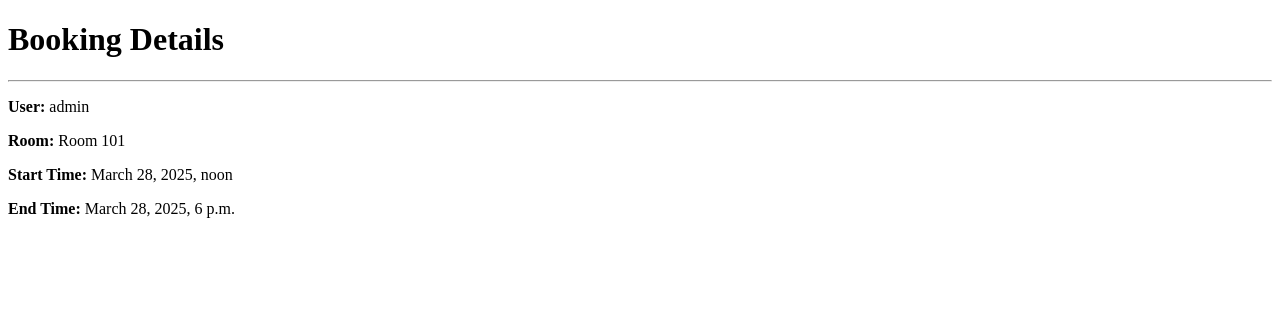
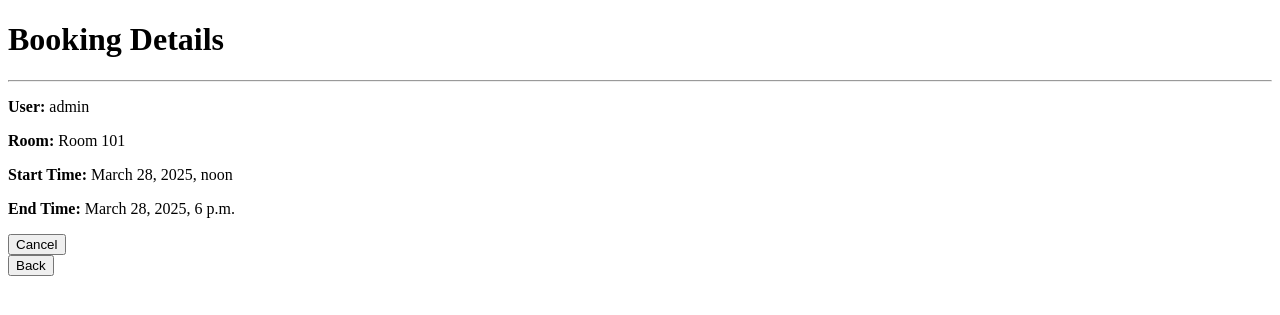
Before and after one commit to Ashley-Wilson1/QuickBook, a Django app: page /booking/4 in a window 1280 px wide. Shown: the top 315 px of the page. Run offline with Django 5.2, Linux system fonts and the light colour scheme; data comes from the database, SQL or seed files in the repository; both versions use the stored data as it was after the commit.

Commit message:
Added back and cancel booking buttons

```diff
--- a/room_booking_system/room_booking/templates/booking_details.html
+++ b/room_booking_system/room_booking/templates/booking_details.html
@@ -22,5 +22,10 @@
     <p><strong>Room:</strong> Room {{ object.room.number }}</p>
     <p><strong>Start Time:</strong> {{ object.start_datetime }}</p>
     <p><strong>End Time:</strong> {{ object.end_datetime }}</p>
+    <form action="{% url 'cancel_booking' object.id %}" method="post">
+        {% csrf_token %}
+        <button type="submit">Cancel</button>
+    </form>
+    <a href ="{% url 'dashboard' %}"><button>Back</button></a>
 </body>
 </html>
--- a/room_booking_system/room_booking/urls.py
+++ b/room_booking_system/room_booking/urls.py
@@ -1,7 +1,8 @@
 from django.urls import path
-from .views import BookingList, BookingDetailView
+from .views import BookingList, BookingDetailView, cancel_booking
 
 urlpatterns = [
     path('',BookingList.as_view(),name="dashboard"),
     path('booking/<int:pk>', BookingDetailView.as_view(), name = "booking-detail"),
+    path('cancel/<int:booking_id>/', cancel_booking, name='cancel_booking'),
 ]
--- a/room_booking_system/room_booking/views.py
+++ b/room_booking_system/room_booking/views.py
@@ -1,4 +1,4 @@
-from django.shortcuts import render
+from django.shortcuts import get_object_or_404, redirect, render
 from django.views.generic import ListView, FormView,DetailView
 from .models import Room, RoomBooking
 
@@ -19,3 +19,17 @@ class BookingList(ListView):
 class BookingDetailView(DetailView):
     model = RoomBooking
     template_name = "booking_details.html"
+
+def cancel_booking(request, booking_id):
+    if request.method == "POST":
+        if request.user.is_superuser:
+            # Superuser can delete any booking
+            booking = get_object_or_404(RoomBooking, id=booking_id)
+        else:
+            # Regular users can only delete their own bookings
+            booking = get_object_or_404(RoomBooking, id=booking_id, user=request.user)
+
+        booking.delete()
+        return redirect('dashboard')  # Redirect to the booking list page
+
+    return redirect('dashboard')  # Redirect if accessed without POST
```
Also changed, not shown: room_booking_system/db.sqlite3.
